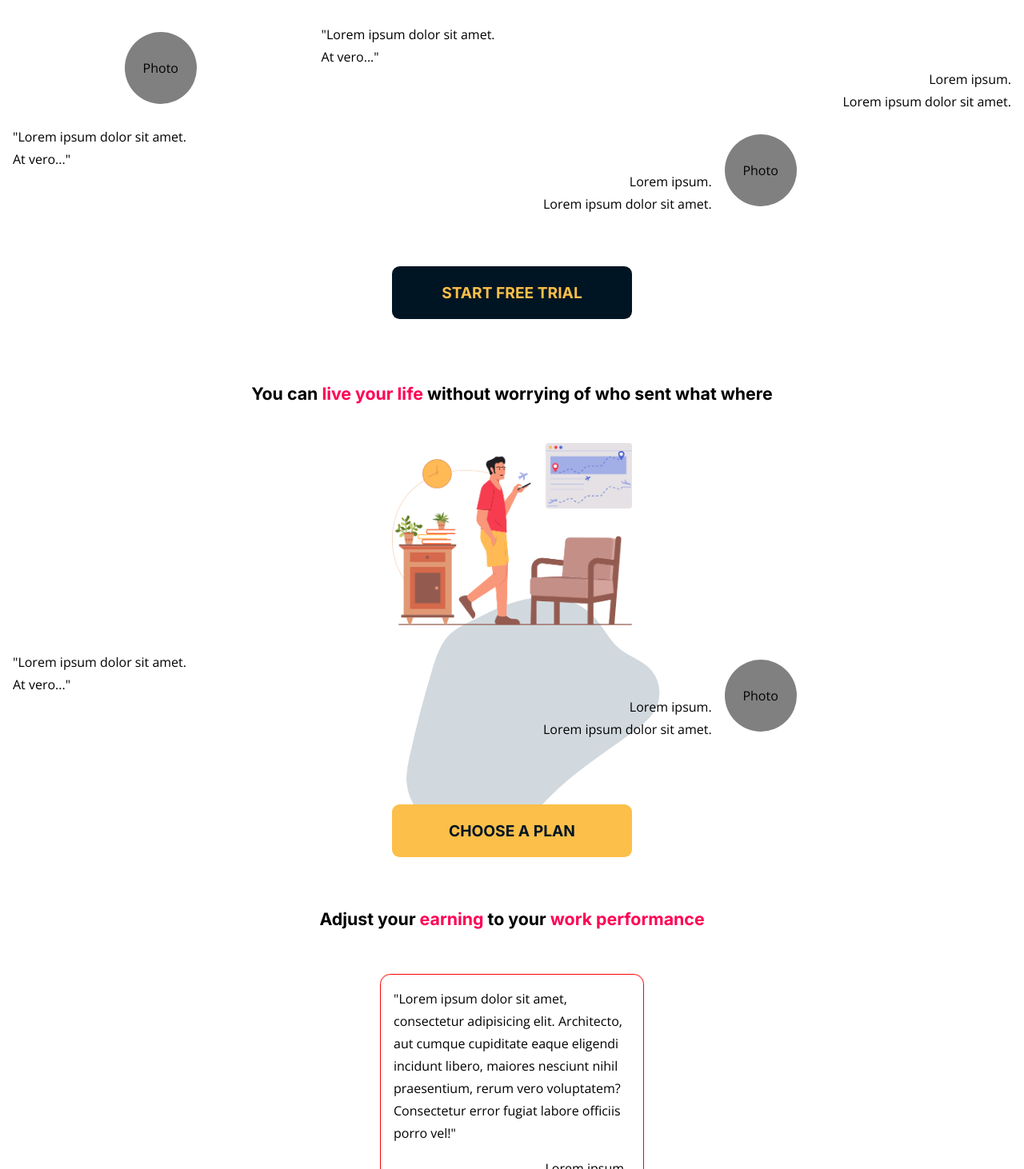
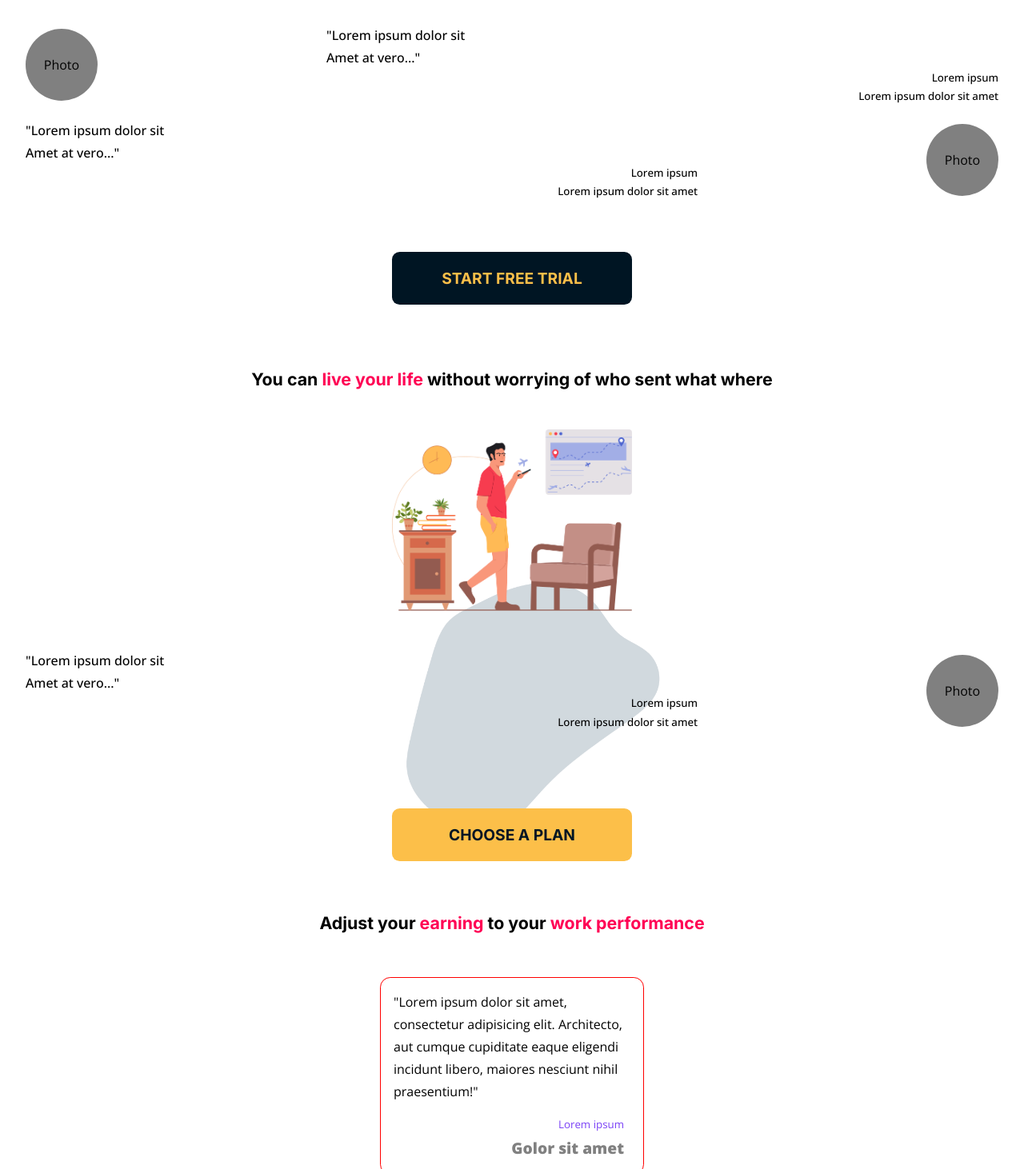
Before and after one commit to viest1/Alpaca_Frontend, a React (Create React App) app: page / in a window 1280 px wide. Shown: the part 1048-2510 px from the top of the page at 80% size. Built offline with nearby package versions, Linux system fonts and the light colour scheme.

Commit message:
added new Atom Component InputWithLabel, corrected few things with section from HomePage - still missing a few things, but generally MV version except of footer working

```diff
--- a/src/components/atoms/Button/Button.tsx
+++ b/src/components/atoms/Button/Button.tsx
@@ -1,21 +1,27 @@
 import React from 'react';
 import styled from 'styled-components';
 
-const ButtonStyle = styled.button`
+const ButtonStyle = styled.button<ButtonInterface>`
   padding: 1.3rem 2rem;
-  background: ${({ theme }) => theme.color.main3};
+  background: ${({ theme, background }) => background || theme.color.main3};
   font-size: ${({ theme }) => theme.fontSizeOpenSans.m};
   border-radius: 0.6rem;
-  color: ${({ theme }) => theme.color.main1};
-  border: none;
+  color: ${({ theme, color }) => color || theme.color.main1};
+  border: ${({ border }) => border || 'none'};
   outline: none;
   width: 300px;
   text-transform: uppercase;
   font-weight: bold;
+  transition: 0.3s ease-in-out;
+  &:hover {
+    cursor: pointer;
+    color: white;
+    background: ${({ theme }) => theme.color.main5};
+  }
 `;
 
 interface ButtonInterface {
-  text: string;
+  text?: string;
   color?: string;
   background?: string;
   type?: 'button' | 'submit';
@@ -24,7 +30,7 @@ interface ButtonInterface {
 
 function Button({ text, color, background, type, border }: ButtonInterface) {
   return (
-    <ButtonStyle type={type} style={{ color, background, border }}>
+    <ButtonStyle type={type} color={color} background={background} border={border}>
       {text}
     </ButtonStyle>
   );
@@ -34,7 +40,8 @@ Button.defaultProps = {
   color: undefined,
   background: undefined,
   type: 'button',
-  border: undefined
+  border: undefined,
+  text: undefined
 };
 
 export default Button;
--- a/src/components/organisms/SectionProductDesc1/SectionProductDesc1.tsx
+++ b/src/components/organisms/SectionProductDesc1/SectionProductDesc1.tsx
@@ -11,7 +11,7 @@ const Container = styled.div`
   flex-direction: column;
   margin-bottom: 2rem;
   h5 {
-    font-weight: 800;
+    font-weight: 900;
     text-align: center;
     width: 90%;
     margin: 2rem auto;
@@ -28,35 +28,57 @@ export const Box = styled.div`
   margin: auto;
   width: 90%;
   max-width: 330px;
-  min-width: 250px;
+  min-width: 280px;
   background: white;
+
   p {
     margin: 0;
     text-align: right;
     padding-right: 0.5rem;
   }
+
   p:first-child {
     margin-bottom: 1rem;
     text-align: left;
     padding-right: 0;
   }
+
+  p:nth-child(2) {
+    font-size: ${({ theme }) => theme.fontSizeOpenSans.xs};
+    color: #7b42f6;
+  }
+
+  p:last-child {
+    font-weight: 800;
+    font-size: ${({ theme }) => theme.fontSizeOpenSans.m};
+    color: grey;
+  }
 `;
 
 const Testimonials = styled.div`
+  padding: 0 1rem;
   margin: 2rem 0 4rem 0;
   display: flex;
   flex-direction: column;
   gap: 1rem;
+  @media (max-width: 399px) {
+    padding: 0;
+  }
 `;
 
 export const OneTestimonial = styled.div`
   display: flex;
   align-items: center;
   gap: 1rem;
+  justify-content: space-between;
+  p {
+    font-weight: 500;
+  }
 `;
 
 export const PRight = styled.p`
   text-align: right;
+  font-size: ${({ theme }) => theme.fontSizeOpenSans.xs};
 `;
 
 export const TextTestimonial = styled.div`
@@ -73,10 +95,10 @@ export const ContainerPhoto = styled.div`
   justify-content: center;
 `;
 
-const FlexPhoto = styled.div`
+export const FlexPhoto = styled.div`
   width: 30%;
   display: flex;
-  justify-content: center;
+  //justify-content: center;
   align-items: center;
 `;
 
@@ -115,24 +137,26 @@ function SectionProductDesc1() {
       </Box>
       <Testimonials>
         <OneTestimonial>
-          <FlexPhoto style={{ width: '30%' }}>
+          <FlexPhoto>
             <ContainerPhoto>Photo</ContainerPhoto>
           </FlexPhoto>
           <TextTestimonial>
-            <p>"Lorem ipsum dolor sit amet.</p>
-            <p>At vero..."</p>
-            <PRight>Lorem ipsum.</PRight>
-            <PRight>Lorem ipsum dolor sit amet.</PRight>
+            <p>"Lorem ipsum dolor sit </p>
+            <p>Amet at vero..."</p>
+            <PRight>Lorem ipsum</PRight>
+            <PRight>Lorem ipsum dolor sit amet</PRight>
           </TextTestimonial>
         </OneTestimonial>
         <OneTestimonial>
           <TextTestimonial>
-            <p>"Lorem ipsum dolor sit amet.</p>
-            <p>At vero..."</p>
-            <PRight>Lorem ipsum.</PRight>
-            <PRight>Lorem ipsum dolor sit amet.</PRight>
+            <p>"Lorem ipsum dolor sit</p>
+            <p>Amet at vero..."</p>
+            <PRight>Lorem ipsum</PRight>
+            <PRight>Lorem ipsum dolor sit amet</PRight>
           </TextTestimonial>
-          <ContainerPhoto>Photo</ContainerPhoto>
+          <FlexPhoto style={{ justifyContent: 'flex-end' }}>
+            <ContainerPhoto>Photo</ContainerPhoto>
+          </FlexPhoto>
         </OneTestimonial>
       </Testimonials>
       <div>
--- a/src/components/organisms/SectionProductDesc2/SectionProductDesc2.tsx
+++ b/src/components/organisms/SectionProductDesc2/SectionProductDesc2.tsx
@@ -2,6 +2,7 @@ import React from 'react';
 import styled from 'styled-components';
 import {
   ContainerPhoto,
+  FlexPhoto,
   OneTestimonial,
   PRight,
   TextTestimonial
@@ -58,14 +59,16 @@ function SectionProductDesc2() {
         <img src={ManFlight} alt="Man Who booking Flight" />
         <img src={KidneyBackground} alt="background" />
       </ContainerIllustration>
-      <OneTestimonial>
+      <OneTestimonial style={{ padding: '1rem' }}>
         <TextTestimonial>
-          <p>"Lorem ipsum dolor sit amet.</p>
-          <p>At vero..."</p>
-          <PRight>Lorem ipsum.</PRight>
-          <PRight>Lorem ipsum dolor sit amet.</PRight>
+          <p>"Lorem ipsum dolor sit</p>
+          <p>Amet at vero..."</p>
+          <PRight>Lorem ipsum</PRight>
+          <PRight>Lorem ipsum dolor sit amet</PRight>
         </TextTestimonial>
-        <ContainerPhoto>Photo</ContainerPhoto>
+        <FlexPhoto style={{ justifyContent: 'flex-end' }}>
+          <ContainerPhoto>Photo</ContainerPhoto>
+        </FlexPhoto>
       </OneTestimonial>
       <div>
         <Button text="Choose a Plan" color="#001523" background="#fcbf49" />
--- a/src/components/organisms/SectionProductDesc3/SectionProductDesc3.tsx
+++ b/src/components/organisms/SectionProductDesc3/SectionProductDesc3.tsx
@@ -103,8 +103,7 @@ function SectionProductDesc3() {
       <Box>
         <p>
           "Lorem ipsum dolor sit amet, consectetur adipisicing elit. Architecto, aut cumque
-          cupiditate eaque eligendi incidunt libero, maiores nesciunt nihil praesentium, rerum vero
-          voluptatem? Consectetur error fugiat labore officiis porro vel!"
+          cupiditate eaque eligendi incidunt libero, maiores nesciunt nihil praesentium!"
         </p>
         <p>Lorem ipsum</p>
         <p>Golor sit amet</p>
```
Also changed, not shown: src/components/atoms/InputWithLabel/InputWithLabel.tsx (added, +38 -0 lines), src/hooks/useForm.ts (added, +82 -0 lines), .eslintrc.json.
